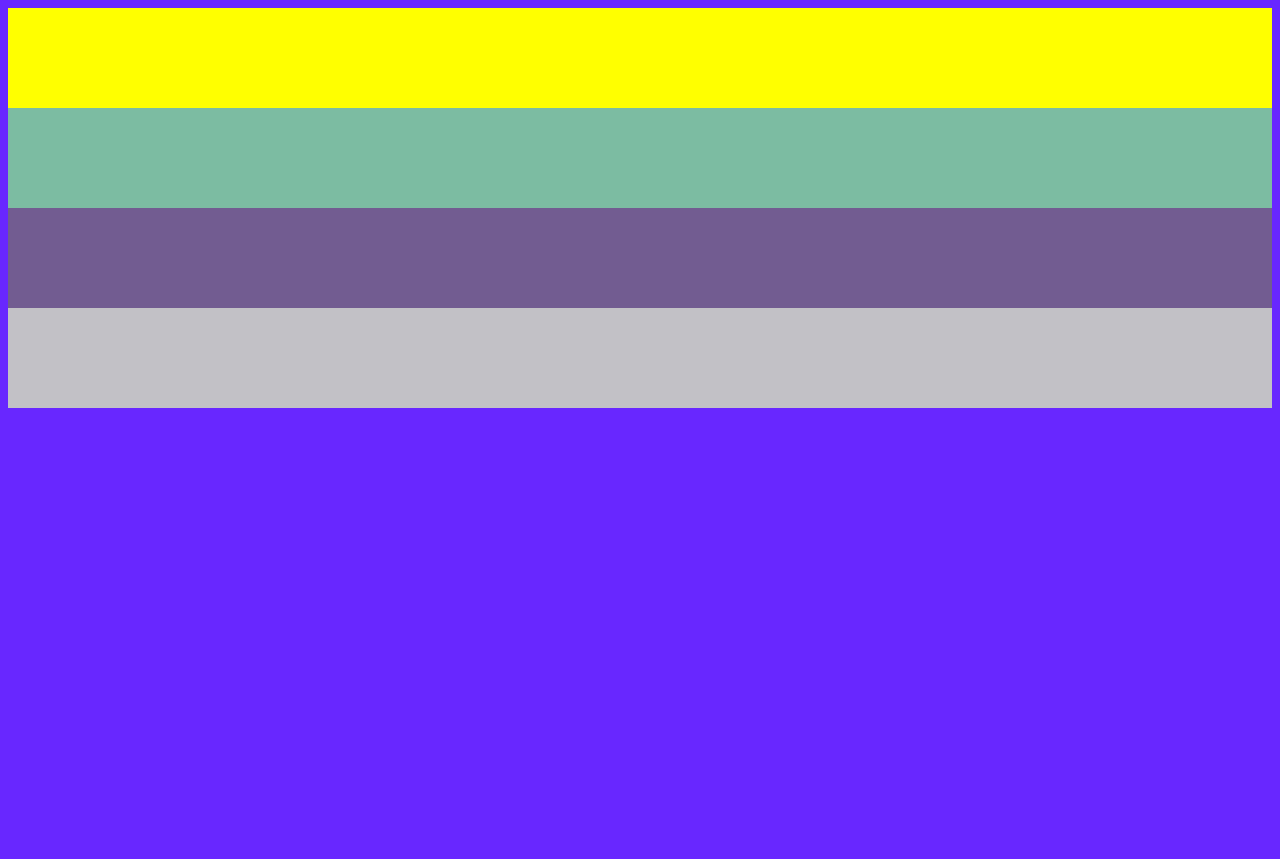
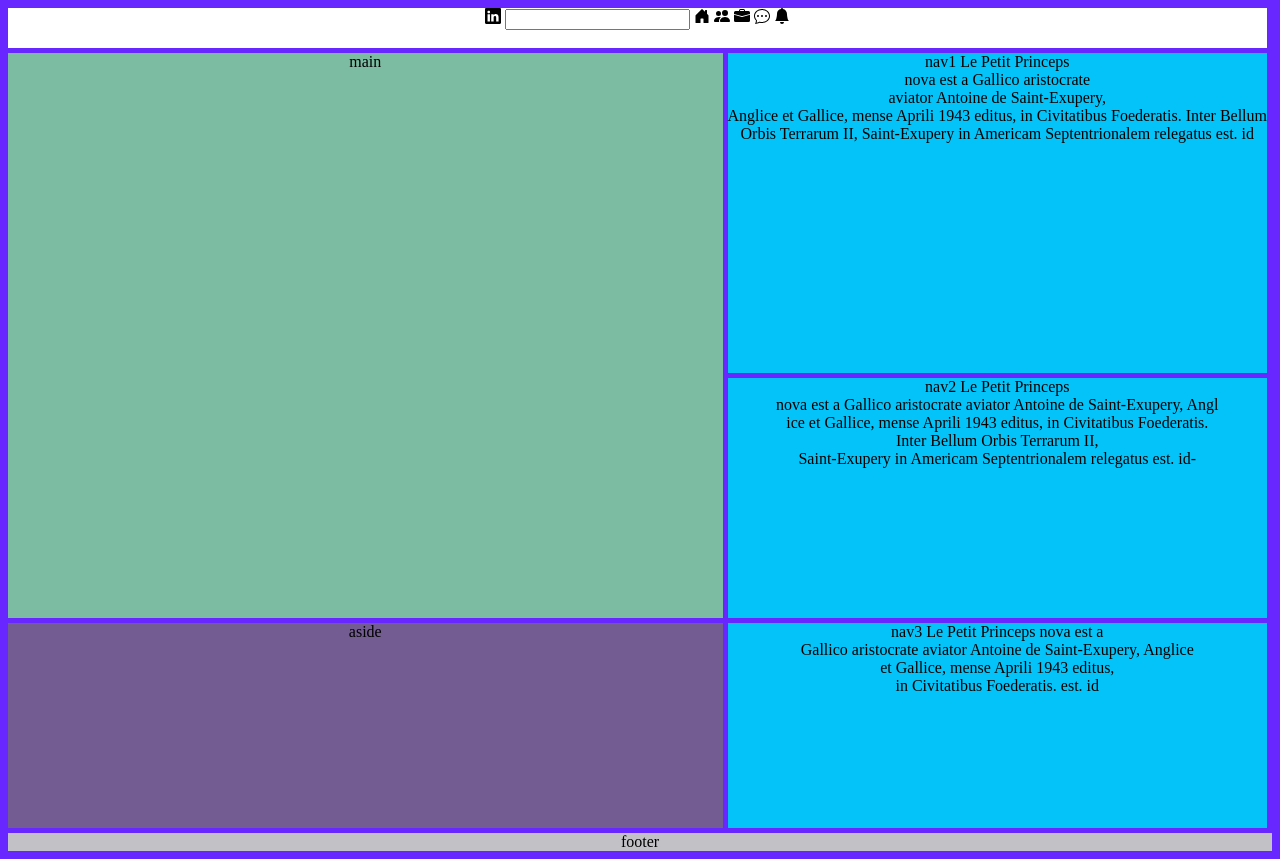
Before and after one commit to ferreiraeu/Project-profile, a website: page index.html in a window 1280 px wide. Before the commit the page ends 800 px from the top, so only its background shows below. Drawn offline with Linux system fonts and the light colour scheme.

Commit message:
organizando layout com Grid

```diff
--- a/index.html
+++ b/index.html
@@ -10,11 +10,55 @@
 </head>
 
 <body>
+    <div class="container">
+        <header id="logo-header">
+            <svg xmlns="http://www.w3.org/2000/svg" width="16" height="16" fill="currentColor" class="bi bi-linkedin" viewBox="0 0 16 16">
+                    <path d="M0 1.146C0 .513.526 0 1.175 0h13.65C15.474 0 16 .513 16 1.146v13.708c0 .633-.526 1.146-1.175 1.146H1.175C.526 16 0 15.487 0 14.854V1.146zm4.943 12.248V6.169H2.542v7.225h2.401zm-1.2-8.212c.837 0 1.358-.554 1.358-1.248-.015-.709-.52-1.248-1.342-1.248-.822 0-1.359.54-1.359 1.248 0 .694.521 1.248 1.327 1.248h.016zm4.908 8.212V9.359c0-.216.016-.432.08-.586.173-.431.568-.878 1.232-.878.869 0 1.216.662 1.216 1.634v3.865h2.401V9.25c0-2.22-1.184-3.252-2.764-3.252-1.274 0-1.845.7-2.165 1.193v.025h-.016a5.54 5.54 0 0 1 .016-.025V6.169h-2.4c.03.678 0 7.225 0 7.225h2.4z"/>
+                  </svg>
 
-    <header> </header>
-    <main></main>
-    <aside></aside>
-    <footer></footer>
+            <input type="search" name="" id="">
+
+            <svg xmlns="http://www.w3.org/2000/svg" width="16" height="16" fill="currentColor" class="bi bi-house-door-fill" viewBox="0 0 16 16">
+                    <path d="M6.5 14.5v-3.505c0-.245.25-.495.5-.495h2c.25 0 .5.25.5.5v3.5a.5.5 0 0 0 .5.5h4a.5.5 0 0 0 .5-.5v-7a.5.5 0 0 0-.146-.354L13 5.793V2.5a.5.5 0 0 0-.5-.5h-1a.5.5 0 0 0-.5.5v1.293L8.354 1.146a.5.5 0 0 0-.708 0l-6 6A.5.5 0 0 0 1.5 7.5v7a.5.5 0 0 0 .5.5h4a.5.5 0 0 0 .5-.5z"/>
+                  </svg>
+
+            <svg xmlns="http://www.w3.org/2000/svg" width="16" height="16" fill="currentColor" class="bi bi-people-fill" viewBox="0 0 16 16">
+                    <path d="M7 14s-1 0-1-1 1-4 5-4 5 3 5 4-1 1-1 1H7zm4-6a3 3 0 1 0 0-6 3 3 0 0 0 0 6z"/>
+                    <path fill-rule="evenodd" d="M5.216 14A2.238 2.238 0 0 1 5 13c0-1.355.68-2.75 1.936-3.72A6.325 6.325 0 0 0 5 9c-4 0-5 3-5 4s1 1 1 1h4.216z"/>
+                    <path d="M4.5 8a2.5 2.5 0 1 0 0-5 2.5 2.5 0 0 0 0 5z"/>
+                  </svg>
+
+            <svg xmlns="http://www.w3.org/2000/svg" width="16" height="16" fill="currentColor" class="bi bi-briefcase-fill" viewBox="0 0 16 16">
+                    <path d="M6.5 1A1.5 1.5 0 0 0 5 2.5V3H1.5A1.5 1.5 0 0 0 0 4.5v1.384l7.614 2.03a1.5 1.5 0 0 0 .772 0L16 5.884V4.5A1.5 1.5 0 0 0 14.5 3H11v-.5A1.5 1.5 0 0 0 9.5 1h-3zm0 1h3a.5.5 0 0 1 .5.5V3H6v-.5a.5.5 0 0 1 .5-.5z"/>
+                    <path d="M0 12.5A1.5 1.5 0 0 0 1.5 14h13a1.5 1.5 0 0 0 1.5-1.5V6.85L8.129 8.947a.5.5 0 0 1-.258 0L0 6.85v5.65z"/>
+                  </svg>
+
+            <svg xmlns="http://www.w3.org/2000/svg" width="16" height="16" fill="currentColor" class="bi bi-chat-dots" viewBox="0 0 16 16">
+                    <path d="M5 8a1 1 0 1 1-2 0 1 1 0 0 1 2 0zm4 0a1 1 0 1 1-2 0 1 1 0 0 1 2 0zm3 1a1 1 0 1 0 0-2 1 1 0 0 0 0 2z"/>
+                    <path d="m2.165 15.803.02-.004c1.83-.363 2.948-.842 3.468-1.105A9.06 9.06 0 0 0 8 15c4.418 0 8-3.134 8-7s-3.582-7-8-7-8 3.134-8 7c0 1.76.743 3.37 1.97 4.6a10.437 10.437 0 0 1-.524 2.318l-.003.011a10.722 10.722 0 0 1-.244.637c-.079.186.074.394.273.362a21.673 21.673 0 0 0 .693-.125zm.8-3.108a1 1 0 0 0-.287-.801C1.618 10.83 1 9.468 1 8c0-3.192 3.004-6 7-6s7 2.808 7 6c0 3.193-3.004 6-7 6a8.06 8.06 0 0 1-2.088-.272 1 1 0 0 0-.711.074c-.387.196-1.24.57-2.634.893a10.97 10.97 0 0 0 .398-2z"/>
+                  </svg>
+
+            <svg xmlns="http://www.w3.org/2000/svg" width="16" height="16" fill="currentColor" class="bi bi-bell-fill" viewBox="0 0 16 16">
+                    <path d="M8 16a2 2 0 0 0 2-2H6a2 2 0 0 0 2 2zm.995-14.901a1 1 0 1 0-1.99 0A5.002 5.002 0 0 0 3 6c0 1.098-.5 6-2 7h14c-1.5-1-2-5.902-2-7 0-2.42-1.72-4.44-4.005-4.901z"/>
+                  </svg>
+
+            <!-- <div class="div-img-header">
+                <input id="image-top-perfil" type="image" src="./img/img_perfil.png" alt="">
+            </div> -->
+
+
+        </header>
+        <main> main </main>
+        <nav id="nav1">nav1 Le Petit Princeps<br> nova est a Gallico aristocrate <br>aviator Antoine de Saint-Exupery, <br>Anglice et Gallice, mense Aprili 1943 editus, in Civitatibus Foederatis. Inter Bellum <br>Orbis Terrarum II, Saint-Exupery in Americam Septentrionalem
+            relegatus est. id</nav>
+        <nav id="nav2">nav2 Le Petit Princeps <br>nova est a Gallico aristocrate aviator Antoine de Saint-Exupery, Angl<br>ice et Gallice, mense Aprili 1943 editus, in Civitatibus Foederatis.<br> Inter Bellum Orbis Terrarum II,<br> Saint-Exupery in Americam Septentrionalem
+            relegatus est. id-</nav>
+        <nav id="nav3">nav3 Le Petit Princeps nova est a <br> Gallico aristocrate aviator Antoine de Saint-Exupery, Anglice <br> et Gallice, mense Aprili 1943 editus, <br>in Civitatibus Foederatis. est. id
+        </nav>
+        <aside> aside</aside>
+
+        <footer> footer</footer>
+    </div>
 
 </body>
 
--- a/style.css
+++ b/style.css
@@ -4,21 +4,70 @@ body {
 }
 
 header {
-    background-color: yellow;
-    height: 100px;
+    background-color: rgb(255, 255, 255);
+    /* border: 5px solid red; */
+    grid-column: 1/4;
+    grid-row: 1/1;
+    width: auto;
+}
+
+.div-img-header {
+    max-width: 100%;
+    max-height: 100%;
+    border: 10px solid red;
+}
+
+#nav1 {
+    background-color: rgb(4, 195, 248);
+    grid-column: 3/4;
+    grid-row: 2/3;
+}
+
+#nav2 {
+    background-color: rgb(4, 195, 248);
+    grid-column: 3/4;
+    grid-row: 3/4;
+}
+
+#nav3 {
+    background-color: rgb(4, 195, 248);
+    grid-column: 3/4;
+    grid-row: 4/6;
 }
 
 main {
     background-color: rgb(124, 188, 162);
-    height: 100px;
+    grid-column: 1/3;
+    grid-row: 2/4;
+    text-align: center;
+    width: auto;
 }
 
 aside {
     background-color: rgb(114, 92, 145);
-    height: 100px;
+    text-align: center;
+    grid-column: 1/3;
+    grid-row: 4/6;
 }
 
 footer {
     background-color: rgb(194, 193, 198);
-    height: 100px;
+    grid-column: 1/5;
+    grid-row: 6/6;
+    text-align: center;
 }
+
+
+/* (fr) representa uma fração do espaço disponível no container do grid.  */
+
+
+/* Vh visão da altura */
+
+.container {
+    display: grid;
+    grid-template-columns: 4fr 2fr;
+    grid-template-rows: 5vh 40vh 30vh 25vh;
+    /* Obs: dividinho as linhas horizontais em 4 então temos 5 areas */
+    text-align: center;
+    grid-gap: 5px;
+}
```
